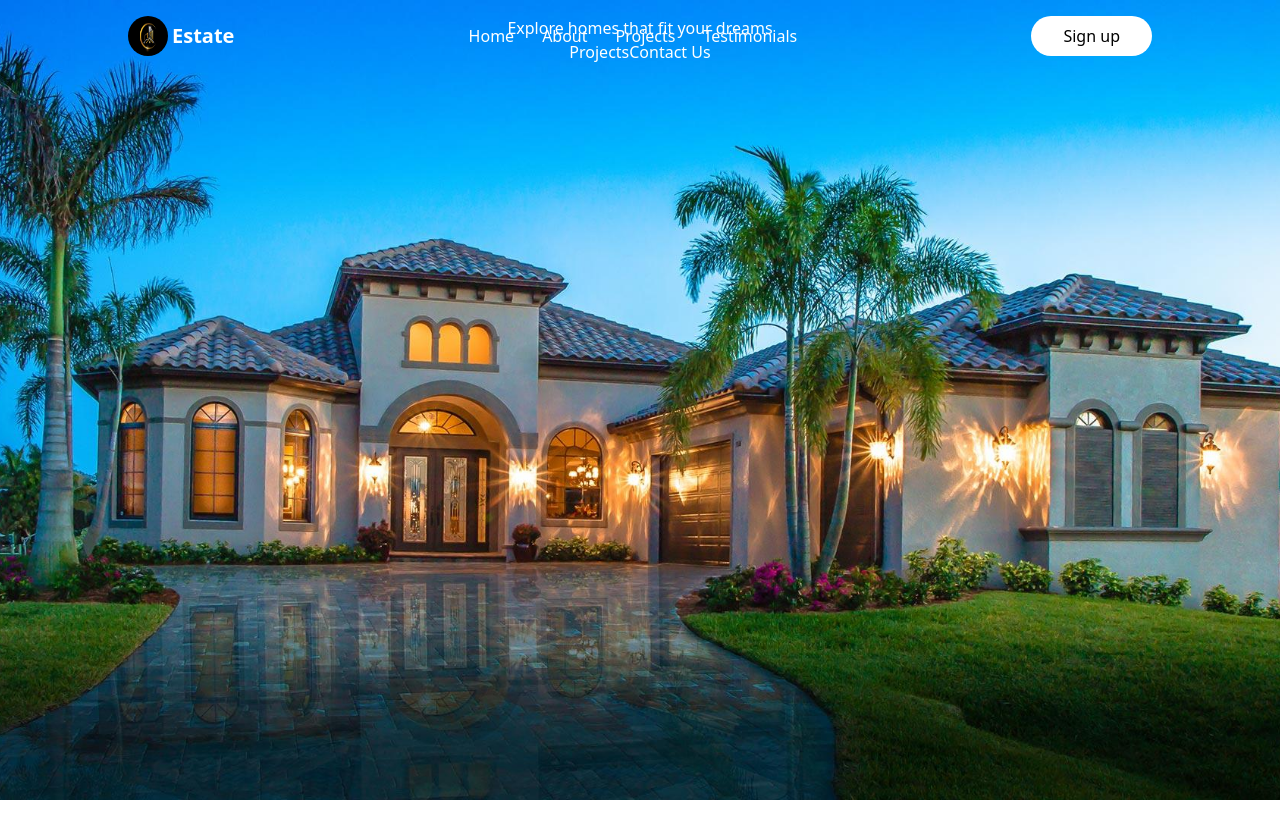
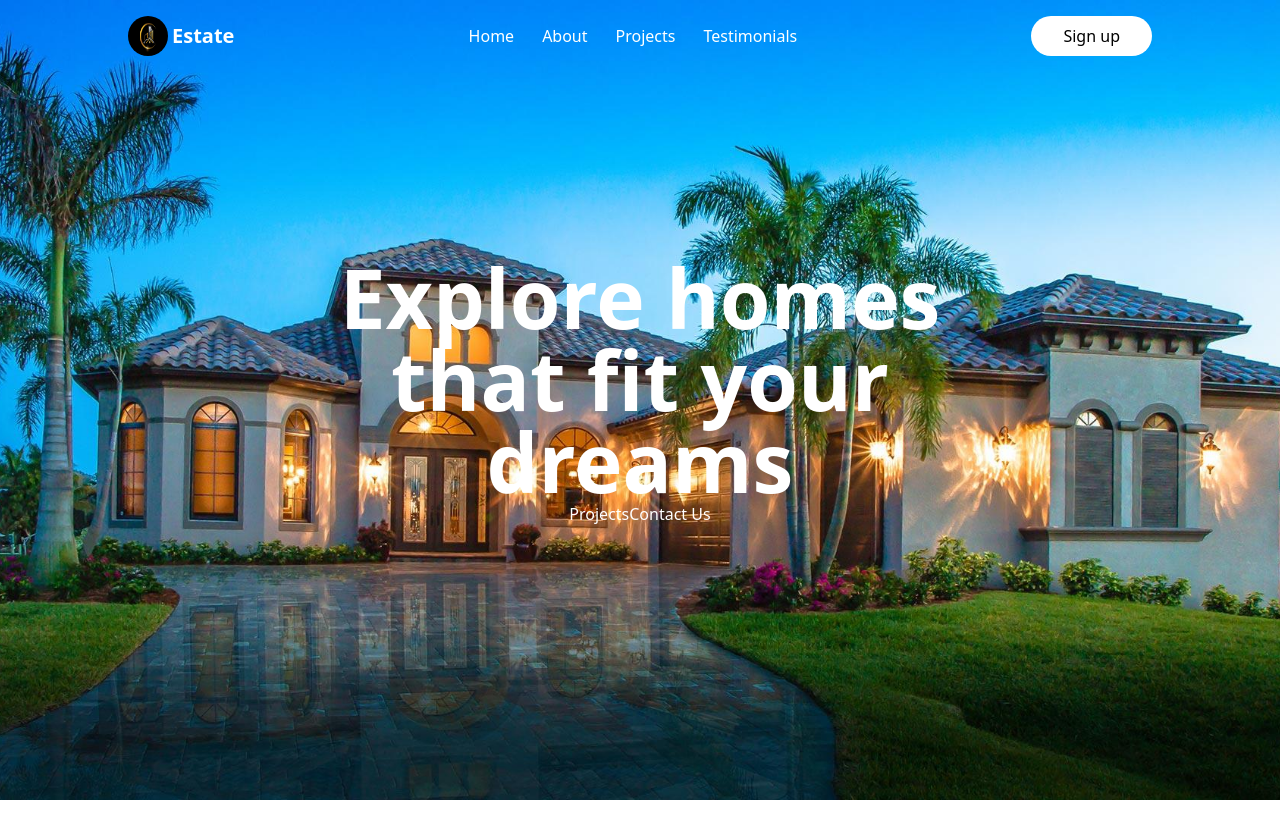
Before and after one commit to Divyadharshana5/Real_Estate, a React (Vite) app in the folder Real_estate/: page / in a window 1280 px wide. Built offline with nearby package versions, Linux system fonts and the light colour scheme.

Commit message:
update Navbar

```diff
--- a/Real_estate/src/Components/Header.jsx
+++ b/Real_estate/src/Components/Header.jsx
@@ -11,7 +11,9 @@ const Header = () => {
       <Navbar />
 
       <div className="container text-center mx-auto py-4 px-6 md:px-20 lg:px-32 text-white">
-        <h2>Explore homes that fit your dreams</h2>
+        <h2 className="text-5xl sm:text-6xl md:text-[82px] inline-block max-w-3xl font-semibold pt-60">
+          Explore homes that fit your dreams
+        </h2>
         <div>
           <a href="">Projects</a>
           <a href="">Contact Us</a>
```
